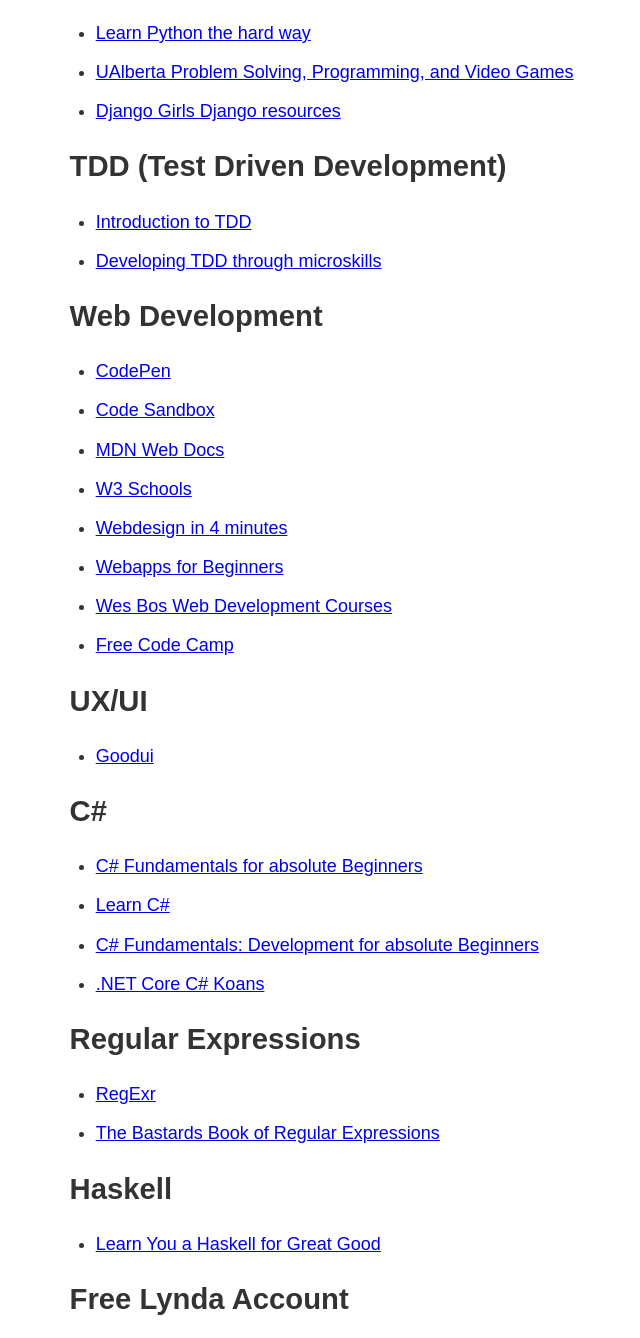
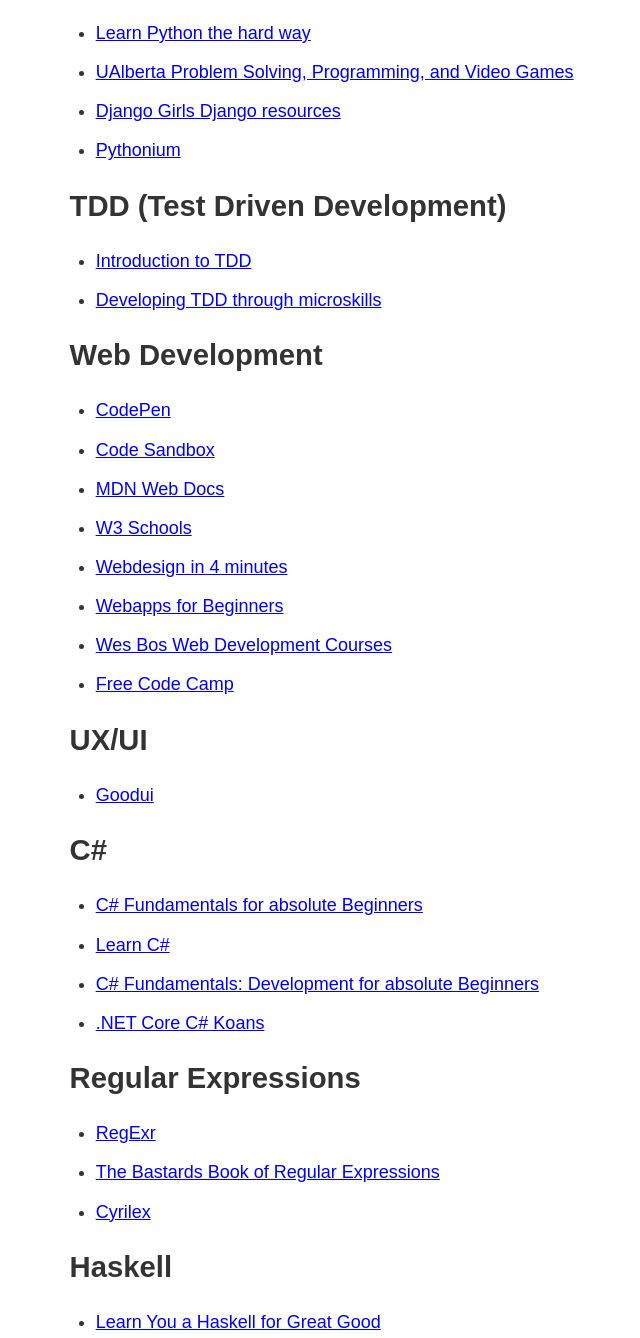
Before and after one commit to cfereday/coder-newbie-advice, a Gatsby site: page /online-resources/learn-to-code-resources in a window 1280 px wide. Shown: the part 4240-5578 px from the top of the page, without its empty margins (110-750 px from the left). Built offline with nearby package versions, Linux system fonts and the light colour scheme; Gatsby itself is replaced by a stand-in of ours.

Commit message:
Add regex tester and python tools to learn-to-code-resources.md

```diff
--- a/src/pages/online-resources/learn-to-code-resources.md
+++ b/src/pages/online-resources/learn-to-code-resources.md
@@ -143,6 +143,7 @@
 * [Learn Python the hard way](http://learnpythonthehardway.org/)
 * [UAlberta Problem Solving, Programming, and Video Games](https://www.coursera.org/learn/problem-solving-programming-video-games)
 * [Django Girls Django resources](https://djangogirls.org/resources/)
+* [Pythonium](https://pythonium.net/)
 
 ## TDD (Test Driven Development)
 
@@ -175,6 +176,7 @@
 
 * [RegExr](https://regexr.com/)
 * [The Bastards Book of Regular Expressions](http://regex.bastardsbook.com/)
+* [Cyrilex](https://extendsclass.com/regex-tester.html)
 
 ## Haskell
 
```
